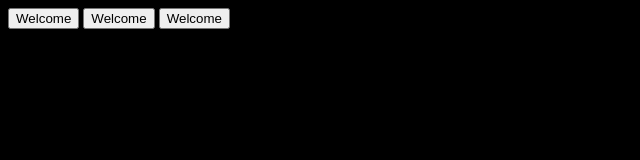
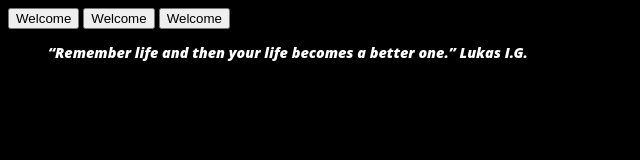
Before and after one commit to Eminence14/git-one, a plain HTML site: page index.html in a window 1280 px wide. Shown: the whole page, without its empty margins (0-640 px from the left). Drawn offline with Linux system fonts and the light colour scheme.

Commit message:
Added quote

```diff
--- a/index.html
+++ b/index.html
@@ -11,6 +11,10 @@
     <button class="butt" id="btn1" onclick="welcome()">Welcome</button>
     <button class="butt" id="btn1" onclick="welcome()">Welcome</button>
     <button class="butt" id="btn1" onclick="welcome()">Welcome</button>
+    <blockquote>
+        <q>Remember life and then your life becomes a better one.</q>
+        <cite>Lukas I.G.</cite>
+    </blockquote>
 
     <script src="main.js"></script>
 </body>
--- a/styles.css
+++ b/styles.css
@@ -2,3 +2,9 @@ body {
     background-color: black;
     color: white;
 }
+blockquote {
+    font-size: 0.9em;
+    font-style: italic;
+    font-weight: 900;
+    font-family:'Open Sans', -apple-system, BlinkMacSystemFont, 'Segoe UI', Roboto, Oxygen, Ubuntu, Cantarell,  'Helvetica Neue', sans-serif;
+}
```
